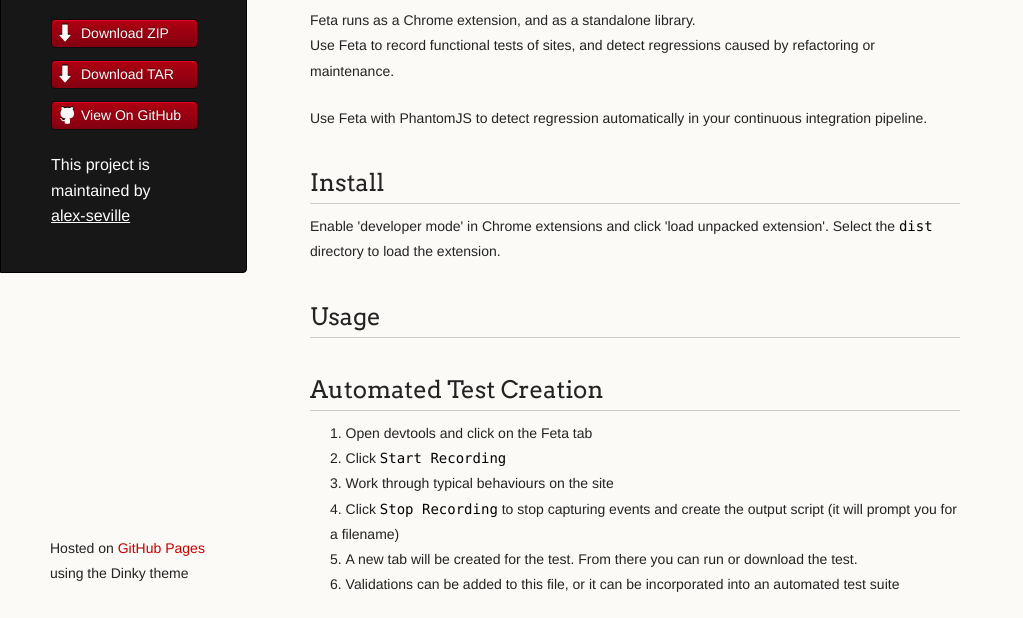
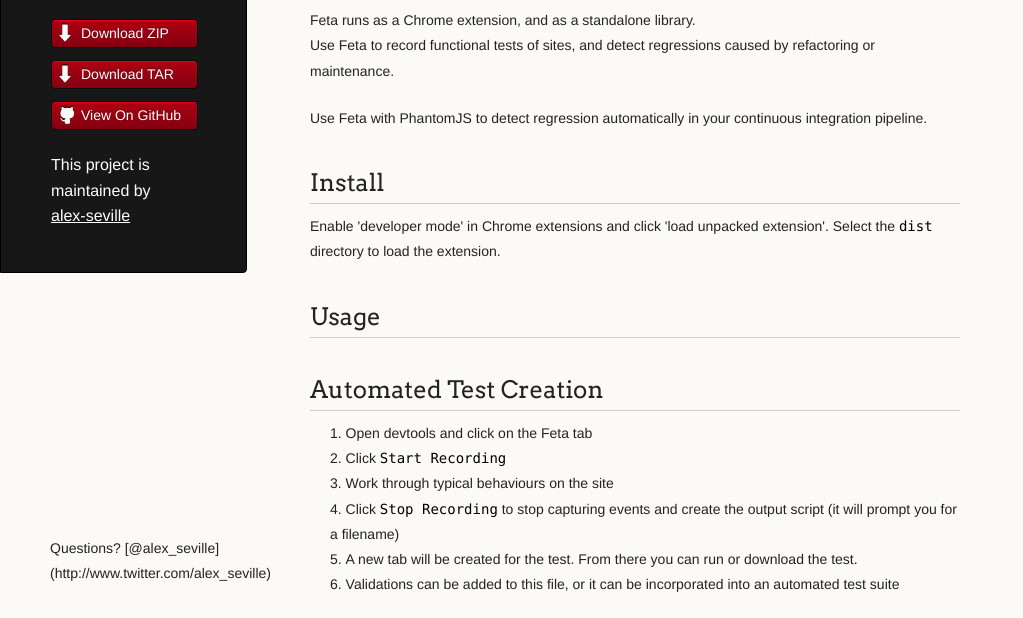
Before and after one commit to alex-seville/feta, a plain HTML site: page index.html in a window 1280 px wide. Shown: the part 182-800 px from the top of the page, without its empty margins (0-1023 px from the left). Drawn offline with Linux system fonts and the light colour scheme.

Commit message:
Added contact info

```diff
--- a/index.html
+++ b/index.html
@@ -77,7 +77,7 @@
 -more qunit tests for lib/feta.js</p>
       </section>
       <footer>
-        <p><small>Hosted on <a href="https://pages.github.com">GitHub Pages</a> using the Dinky theme</small></p>
+        <p><small>Questions? [@alex_seville](http://www.twitter.com/alex_seville)</small></p>
       </footer>
     </div>
     <!--[if !IE]><script>fixScale(document);</script><![endif]-->
```
